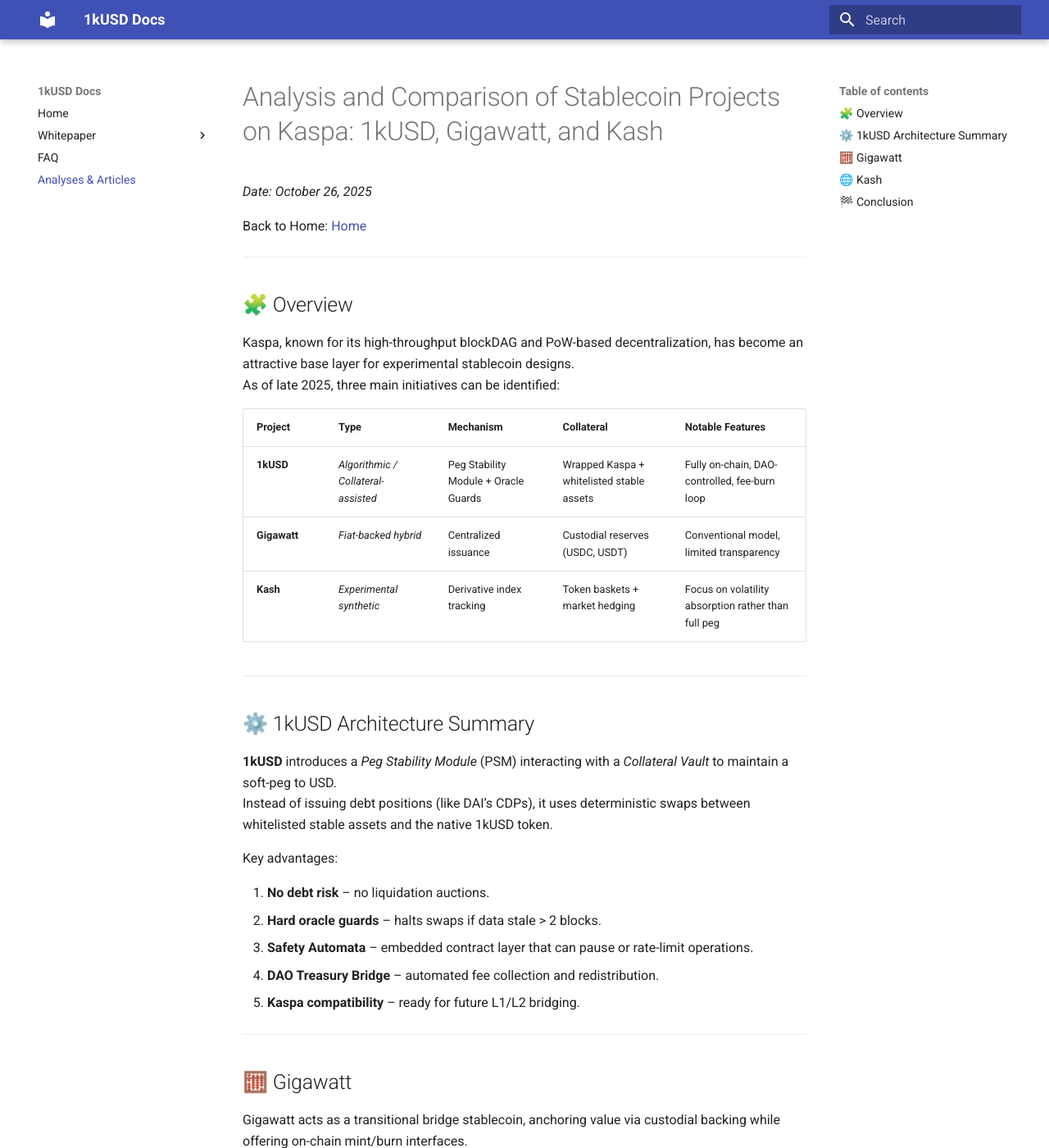
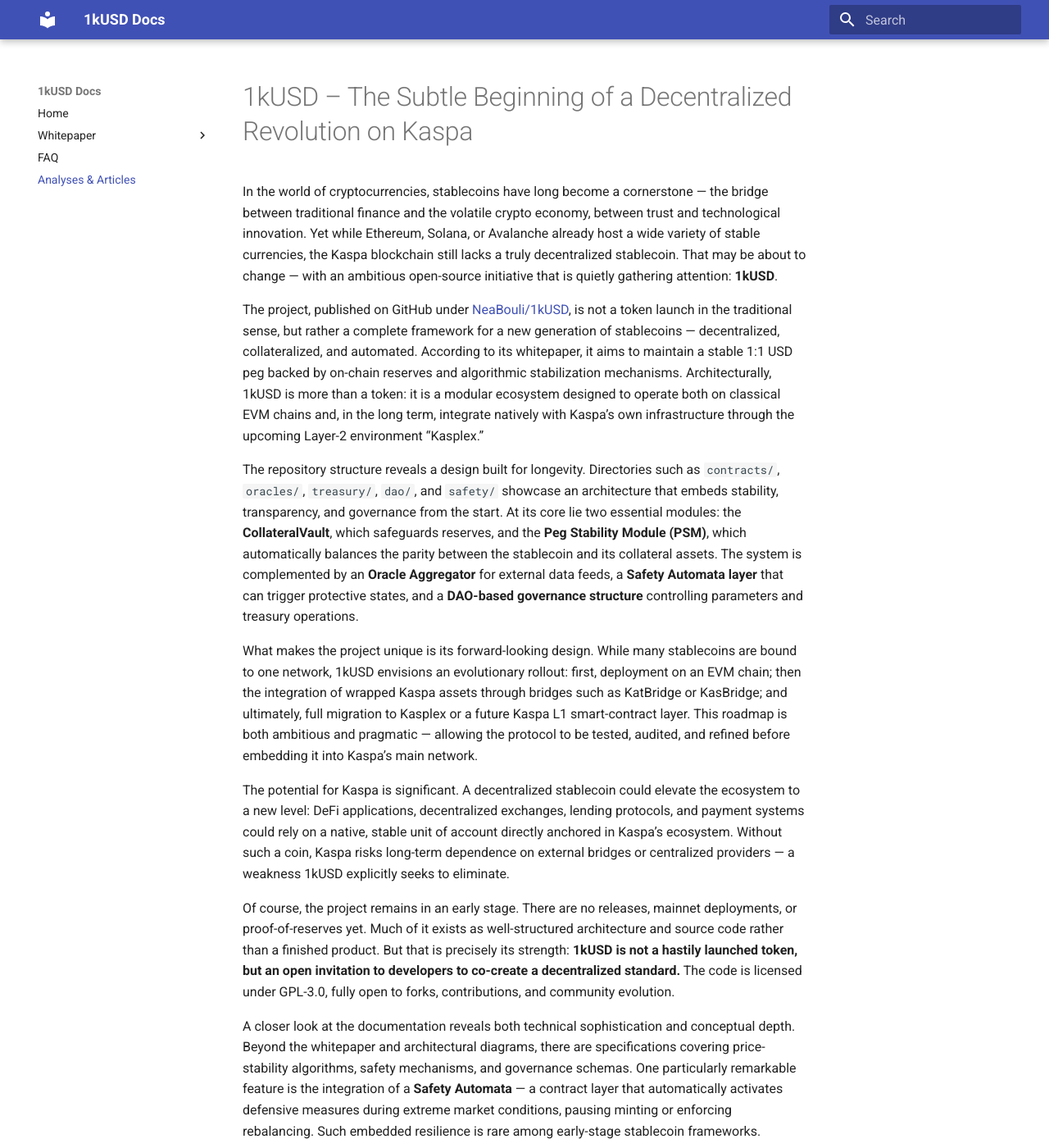
Before and after one commit to NeaBouli/1kUSD, an MkDocs documentation site: the page built from docs/ANALYSIS_KASPA_STABLECOINS.md, in a window 1280 px wide and 1400 px high. Shown: the whole window at 82% size. Built offline with MkDocs 1.6.1 and Material for MkDocs 9.7.7, drawn with Linux system fonts in a browser that asks for light colours; some of the changed text lies outside the part shown.

Commit message:
docs: replace short analysis with full English magazine article

```diff
--- a/docs/ANALYSIS_KASPA_STABLECOINS.md
+++ b/docs/ANALYSIS_KASPA_STABLECOINS.md
@@ -1,58 +1,23 @@
-# Analysis and Comparison of Stablecoin Projects on Kaspa: 1kUSD, Gigawatt, and Kash
+# 1kUSD – The Subtle Beginning of a Decentralized Revolution on Kaspa
 
-*Date: October 26, 2025*
+In the world of cryptocurrencies, stablecoins have long become a cornerstone — the bridge between traditional finance and the volatile crypto economy, between trust and technological innovation. Yet while Ethereum, Solana, or Avalanche already host a wide variety of stable currencies, the Kaspa blockchain still lacks a truly decentralized stablecoin. That may be about to change — with an ambitious open-source initiative that is quietly gathering attention: **1kUSD**.
 
-Back to Home: [Home](/1kUSD/)
+The project, published on GitHub under [NeaBouli/1kUSD](https://github.com/NeaBouli/1kUSD), is not a token launch in the traditional sense, but rather a complete framework for a new generation of stablecoins — decentralized, collateralized, and automated. According to its whitepaper, it aims to maintain a stable 1:1 USD peg backed by on-chain reserves and algorithmic stabilization mechanisms. Architecturally, 1kUSD is more than a token: it is a modular ecosystem designed to operate both on classical EVM chains and, in the long term, integrate natively with Kaspa’s own infrastructure through the upcoming Layer-2 environment “Kasplex.”
 
----
+The repository structure reveals a design built for longevity. Directories such as `contracts/`, `oracles/`, `treasury/`, `dao/`, and `safety/` showcase an architecture that embeds stability, transparency, and governance from the start. At its core lie two essential modules: the **CollateralVault**, which safeguards reserves, and the **Peg Stability Module (PSM)**, which automatically balances the parity between the stablecoin and its collateral assets. The system is complemented by an **Oracle Aggregator** for external data feeds, a **Safety Automata layer** that can trigger protective states, and a **DAO-based governance structure** controlling parameters and treasury operations.
 
-## 🧩 Overview
+What makes the project unique is its forward-looking design. While many stablecoins are bound to one network, 1kUSD envisions an evolutionary rollout: first, deployment on an EVM chain; then the integration of wrapped Kaspa assets through bridges such as KatBridge or KasBridge; and ultimately, full migration to Kasplex or a future Kaspa L1 smart-contract layer. This roadmap is both ambitious and pragmatic — allowing the protocol to be tested, audited, and refined before embedding it into Kaspa’s main network.
 
-Kaspa, known for its high-throughput blockDAG and PoW-based decentralization, has become an attractive base layer for experimental stablecoin designs.
-As of late 2025, three main initiatives can be identified:
+The potential for Kaspa is significant. A decentralized stablecoin could elevate the ecosystem to a new level: DeFi applications, decentralized exchanges, lending protocols, and payment systems could rely on a native, stable unit of account directly anchored in Kaspa’s ecosystem. Without such a coin, Kaspa risks long-term dependence on external bridges or centralized providers — a weakness 1kUSD explicitly seeks to eliminate.
 
-| Project | Type | Mechanism | Collateral | Notable Features |
-|----------|------|------------|-------------|------------------|
-| **1kUSD** | *Algorithmic / Collateral-assisted* | Peg Stability Module + Oracle Guards | Wrapped Kaspa + whitelisted stable assets | Fully on-chain, DAO-controlled, fee-burn loop |
-| **Gigawatt** | *Fiat-backed hybrid* | Centralized issuance | Custodial reserves (USDC, USDT) | Conventional model, limited transparency |
-| **Kash** | *Experimental synthetic* | Derivative index tracking | Token baskets + market hedging | Focus on volatility absorption rather than full peg |
+Of course, the project remains in an early stage. There are no releases, mainnet deployments, or proof-of-reserves yet. Much of it exists as well-structured architecture and source code rather than a finished product. But that is precisely its strength: **1kUSD is not a hastily launched token, but an open invitation to developers to co-create a decentralized standard.** The code is licensed under GPL-3.0, fully open to forks, contributions, and community evolution.
 
----
+A closer look at the documentation reveals both technical sophistication and conceptual depth. Beyond the whitepaper and architectural diagrams, there are specifications covering price-stability algorithms, safety mechanisms, and governance schemas. One particularly remarkable feature is the integration of a **Safety Automata** — a contract layer that automatically activates defensive measures during extreme market conditions, pausing minting or enforcing rebalancing. Such embedded resilience is rare among early-stage stablecoin frameworks.
 
-## ⚙️ 1kUSD Architecture Summary
+Still, the challenges are real. Migrating to Kaspa or Kasplex means exploring uncharted technical territory. Oracle reliability, bridge security, and adoption hurdles remain to be solved. Most importantly, any stablecoin’s success depends on user trust — and that, in turn, depends on transparency and consistent collateral management. Regulation, too, casts a long shadow: around the world, stablecoins are increasingly scrutinized by financial authorities.
 
-**1kUSD** introduces a *Peg Stability Module* (PSM) interacting with a *Collateral Vault* to maintain a soft-peg to USD.
-Instead of issuing debt positions (like DAI’s CDPs), it uses deterministic swaps between whitelisted stable assets and the native 1kUSD token.
+Yet 1kUSD feels more like a foundation than an experiment. It represents a serious attempt to give Kaspa the missing building block for a complete DeFi infrastructure. Where Kaspa excels in efficiency and transparency, 1kUSD would add the final pillar — **economic stability**.
 
-Key advantages:
+One senses a philosophical alignment between Kaspa’s ethos and 1kUSD’s design: decentralized, verifiable, and resilient, without a single point of failure. Whether 1kUSD will become the stablecoin that truly stabilizes Kaspa remains to be seen — but it is undoubtedly the first to lay a credible technical foundation for that vision.
 
-1. **No debt risk** – no liquidation auctions.
-2. **Hard oracle guards** – halts swaps if data stale > 2 blocks.
-3. **Safety Automata** – embedded contract layer that can pause or rate-limit operations.
-4. **DAO Treasury Bridge** – automated fee collection and redistribution.
-5. **Kaspa compatibility** – ready for future L1/L2 bridging.
-
----
-
-## 🧮 Gigawatt
-
-Gigawatt acts as a transitional bridge stablecoin, anchoring value via custodial backing while offering on-chain mint/burn interfaces.
-However, its reliance on external custodians contradicts Kaspa’s decentralization ethos and limits censorship resistance.
-
----
-
-## 🌐 Kash
-
-Kash explores algorithmic price stabilization through synthetic indices and multi-asset baskets.
-While innovative, it lacks full collateral transparency and still depends on off-chain arbitrage activity for peg maintenance.
-
----
-
-## 🏁 Conclusion
-
-Among the existing experiments, **1kUSD stands out as the most decentralized and technically complete approach**.
-It inherits Kaspa’s high-speed DAG layer, introduces safety-guarded smart-contract logic, and establishes a truly autonomous, community-governed stablecoin model.
-
----
-
-*Authored by the 1kUSD Development Collective — open-source documentation initiative 2025*
+*Authored by the 1kUSD Development Collective — Open-Source Documentation Initiative 2025*
```
